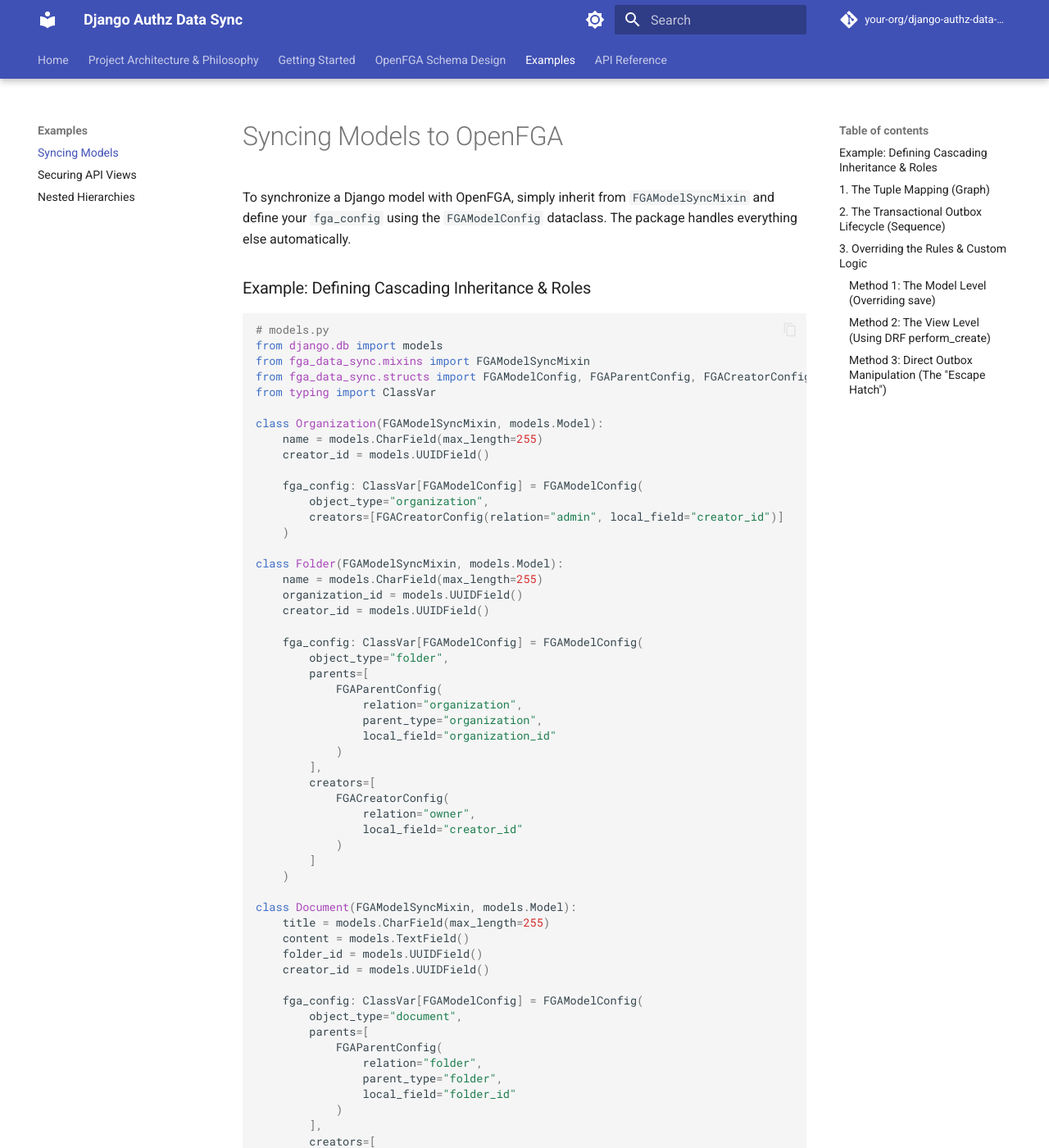
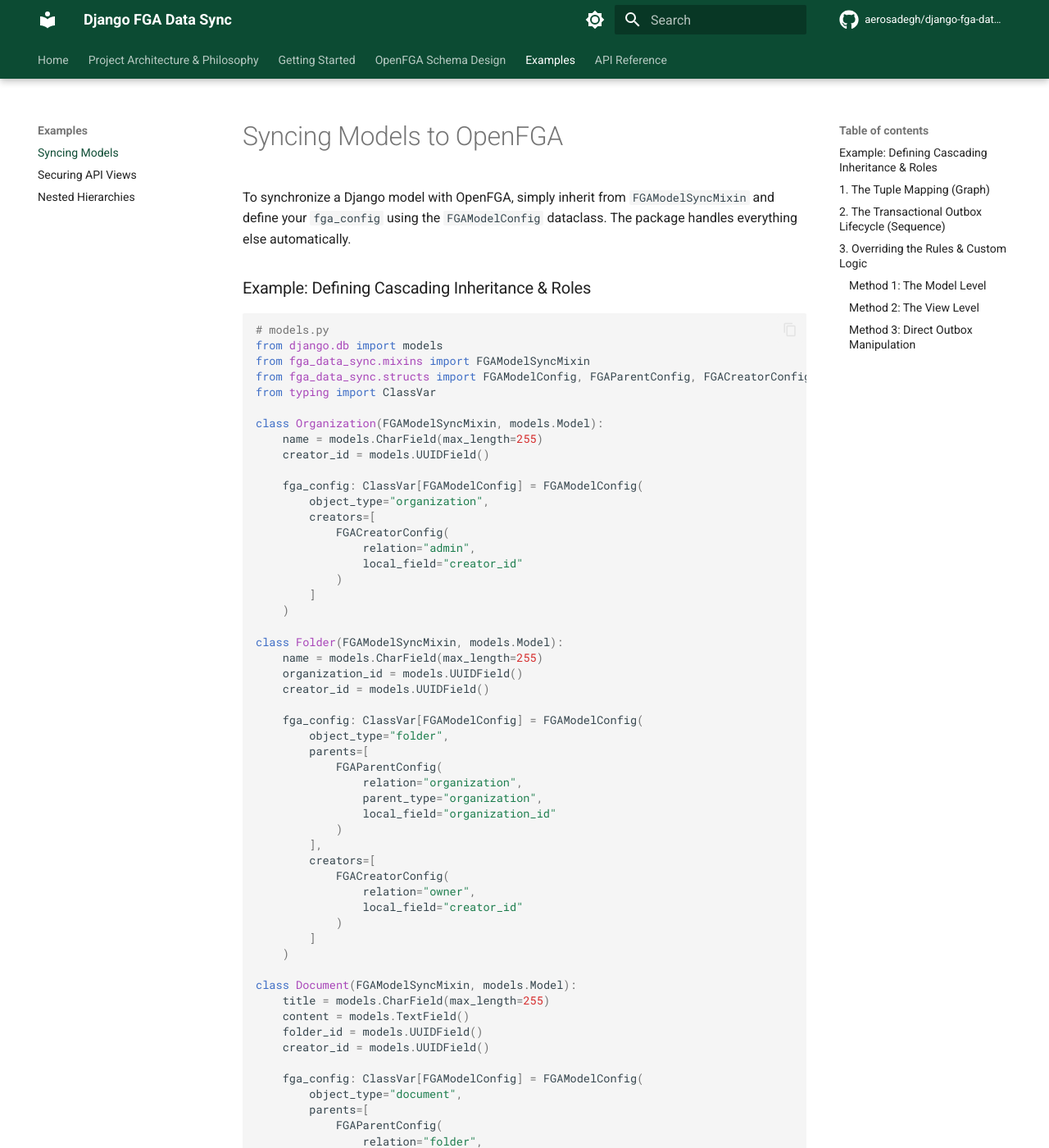
Before and after one commit to aerosadegh/django-fga-data-sync, an MkDocs documentation site: the page built from docs/examples/models.md, in a window 1280 px wide and 1400 px high. Shown: the whole window at 82% size. Built offline with MkDocs 1.6.1 and Material for MkDocs 9.7.7, drawn with Linux system fonts in a browser that asks for light colours; comment, search, counter and statistics services are not loaded; the version menu is left out; some of the changed text lies outside the part shown.

Commit message:
fix: the docs deviations for both methods
* improve the docs for structs
* fix the links in mkdocs

````diff
--- a/docs/assets/css/extra.css
+++ b/docs/assets/css/extra.css
@@ -9,3 +9,30 @@
   min-width: 800px; /* Forces the SVG to stay large */
   height: auto;
 }
+
+:root > * {
+  /* ==========================================
+     PRIMARY BRANDING: Django Green
+     ========================================== */
+  --md-primary-fg-color:        #0C4B33; /* Standard Django Green */
+  --md-primary-fg-color--light: #15734F; /* Lighter shade for hover states */
+  --md-primary-fg-color--dark:  #062A1C; /* Darker shade for deep headers */
+
+  /* ==========================================
+     ACCENT BRANDING: OpenFGA Violet
+     ========================================== */
+  --md-accent-fg-color:         #8A2BE2; /* Standard OpenFGA Violet */
+  --md-accent-fg-color--transparent: rgba(138, 43, 226, 0.1);
+}
+
+/* * Dark Mode Specific Adjustments
+ * Lightens the primary green slightly so it pops against the dark slate background
+ */
+[data-md-color-scheme="slate"] {
+  --md-primary-fg-color:        #15734F;
+  --md-primary-fg-color--light: #1A9063;
+  --md-primary-fg-color--dark:  #0C4B33;
+
+  /* We keep the OpenFGA violet bright for high contrast on dark backgrounds */
+  --md-accent-fg-color:         #9D4EDD;
+}
--- a/docs/examples/models.md
+++ b/docs/examples/models.md
@@ -17,7 +17,12 @@
 
     fga_config: ClassVar[FGAModelConfig] = FGAModelConfig(
         object_type="organization",
-        creators=[FGACreatorConfig(relation="admin", local_field="creator_id")]
+        creators=[
+            FGACreatorConfig(
+                relation="admin",
+                local_field="creator_id"
+            )
+        ]
     )
 
 class Folder(FGAModelSyncMixin, models.Model):
@@ -153,7 +158,8 @@
 
 If you need to inject custom business logic or manipulate tuples in the middle of the process, you have three clean "escape hatches" depending on where the data originates.
 
-### Method 1: The Model Level (Overriding `save`)
+### Method 1: The Model Level
+> Overriding `save`
 
 If the custom role assignment is tied directly to the data state of the model (for example, making a document "Public" based on a boolean field), you should intercept the `save()` method. Because we use the Outbox pattern, you can queue tuples manually using `self._queue_outbox`.
 
@@ -191,7 +197,8 @@
 ```
 > **Note:** Because the mixin automatically calculates diffs based on the original state versus the new state, custom manual tuples like the one above will need to be manually deleted if `is_public` reverts to `False`.
 
-### Method 2: The View Level (Using DRF `perform_create`)
+### Method 2: The View Level
+> Using DRF `perform_create`
 
 If the custom role assignment comes from the HTTP Request (for example, a user selects 3 co-workers in a dropdown to co-author a document), you should handle this in the DRF View using `perform_create`.
 
@@ -235,7 +242,8 @@
         # and Celery sweeps up BOTH the mixin's tuples and your custom tuples at the same time!
 ```
 
-### Method 3: Direct Outbox Manipulation (The "Escape Hatch")
+### Method 3: Direct Outbox Manipulation
+> The "Escape Hatch"
 
 Sometimes, you need to assign a role completely outside the standard Model creation lifecycle. For example, you are building an "Invite User" view where an existing `Organization` admin invites a new user as a `manager`.
 
--- a/mkdocs.yml
+++ b/mkdocs.yml
@@ -1,8 +1,10 @@
-site_name: Django Authz Data Sync
+site_name: Django FGA Data Sync
 site_description: Enterprise OpenFGA integration for Django.
-site_author: "Your Org"
-repo_url: https://github.com/your-org/django-authz-data-sync
-repo_name: "your-org/django-authz-data-sync"
+site_author: "Sadegh Yazdani"
+site_url: https://django-fga-data-sync.readthedocs.io
+repo_url: https://github.com/aerosadegh/django-fga-data-sync
+repo_name: "aerosadegh/django-fga-data-sync"
+edit_uri: edit/main/docs/
 
 theme:
   name: material
@@ -15,15 +17,15 @@
   palette:
     - media: "(prefers-color-scheme: light)"
       scheme: default
-      primary: indigo
-      accent: blue
+      primary: teal        # A modern nod to Django's green
+      accent: deep purple  # A nod to OpenFGA's violet
       toggle:
         icon: material/brightness-7
         name: Switch to dark mode
     - media: "(prefers-color-scheme: dark)"
       scheme: slate
-      primary: indigo
-      accent: blue
+      primary: teal
+      accent: deep purple
       toggle:
         icon: material/brightness-4
         name: Switch to light mode
@@ -41,30 +43,52 @@
     # Search upgrades
     - search.suggest # Auto-suggests while typing in the search bar
     - search.highlight # Highlights the search terms on the page
+    - search.share
 
     # Code block upgrades
     - content.code.copy # Copy button
     - content.code.annotate # Allows you to add beautiful inline annotations to code!
     - content.tabs.link # If you click a "Python" tab on one code block, it switches all code blocks to Python
 
+  icon:
+    repo: fontawesome/brands/github
+    edit: material/pencil
+    view: material/eye
+    previous: fontawesome/solid/angle-left
+    next: fontawesome/solid/angle-right
+
 plugins:
-  - search
+  - search:
+      separator: '[\s-,:!=\[\]()"/]+|(?!\b)(?=[A-Z][a-z])|\.(?!\d)|&[lg]t;'
   - mkdocstrings:
       handlers:
         python:
           paths: [src]
           options:
-            docstring_style: google # Renders your Python docstrings beautifully
+            docstring_style: google
+            show_source: true
             show_root_heading: true
+            show_root_full_path: false
+            show_signature_annotations: true
+            separate_signature: true
+            merge_init_into_class: true
+            show_if_no_docstring: false
+            inherited_members: true
+            members_order: source
+            group_by_category: true
+            show_category_heading: true
+
+
 
 markdown_extensions:
   # 🤠 The magic formatting tools!
   - admonition # Enables callout blocks (!!! info, !!! warning, !!! danger)
   - attr_list
+  - footnotes
   - md_in_html
+  - tables
   - pymdownx.tasklist:
       custom_checkbox: true
-  - tables
   - pymdownx.details # Allows you to make admonitions collapsible (??? info)
   - pymdownx.superfences
   - pymdownx.tabbed: # Enables tabbed content inside your markdown pages
@@ -109,9 +133,22 @@
     - Nested Hierarchies: examples/advanced-trees.md
 
   - API Reference:
+    - Configuration: api/configs.md
     - Mixins: api/mixins.md
     - Permissions: api/permissions.md
     - Settings: api/settings.md
+
+
+
+extra:
+  social:
+    - icon: fontawesome/brands/github
+      link: https://github.com/aerosadegh/django-fga-data-sync
+    - icon: fontawesome/brands/python
+      link: https://pypi.org/project/django-fga-data-sync/
+  version:
+    provider: mike
+  copyright: Copyright © 2026 Sadegh Yazdani. Licensed under GPL-3.0.
 
 
 extra_javascript:
--- a/pyproject.toml
+++ b/pyproject.toml
@@ -8,8 +8,8 @@
 version = "0.1.0"
 description = "A declarative, outbox-pattern OpenFGA synchronizer for Django models."
 readme = "README.md"
-requires-python = ">=3.10"
-license = { text = "MIT" }
+requires-python = ">=3.11"
+license = { text = "GPLv3" }
 authors = [{ name = "Sadegh Yazdani", email = "m.s.yazdani86@gmail.com" }]
 classifiers = [
     "Development Status :: 4 - Beta",
@@ -24,7 +24,6 @@
     "Operating System :: OS Independent",
     "Programming Language :: Python",
     "Programming Language :: Python :: 3",
-    "Programming Language :: Python :: 3.10",
     "Programming Language :: Python :: 3.11",
     "Programming Language :: Python :: 3.12",
 ]
````
Also changed, not shown: docs/api/configs.md (added, +43 -0 lines), docs/examples/advanced-trees.md (+1 -1 lines), docs/index.md (+1 -1 lines), 6 other files.
